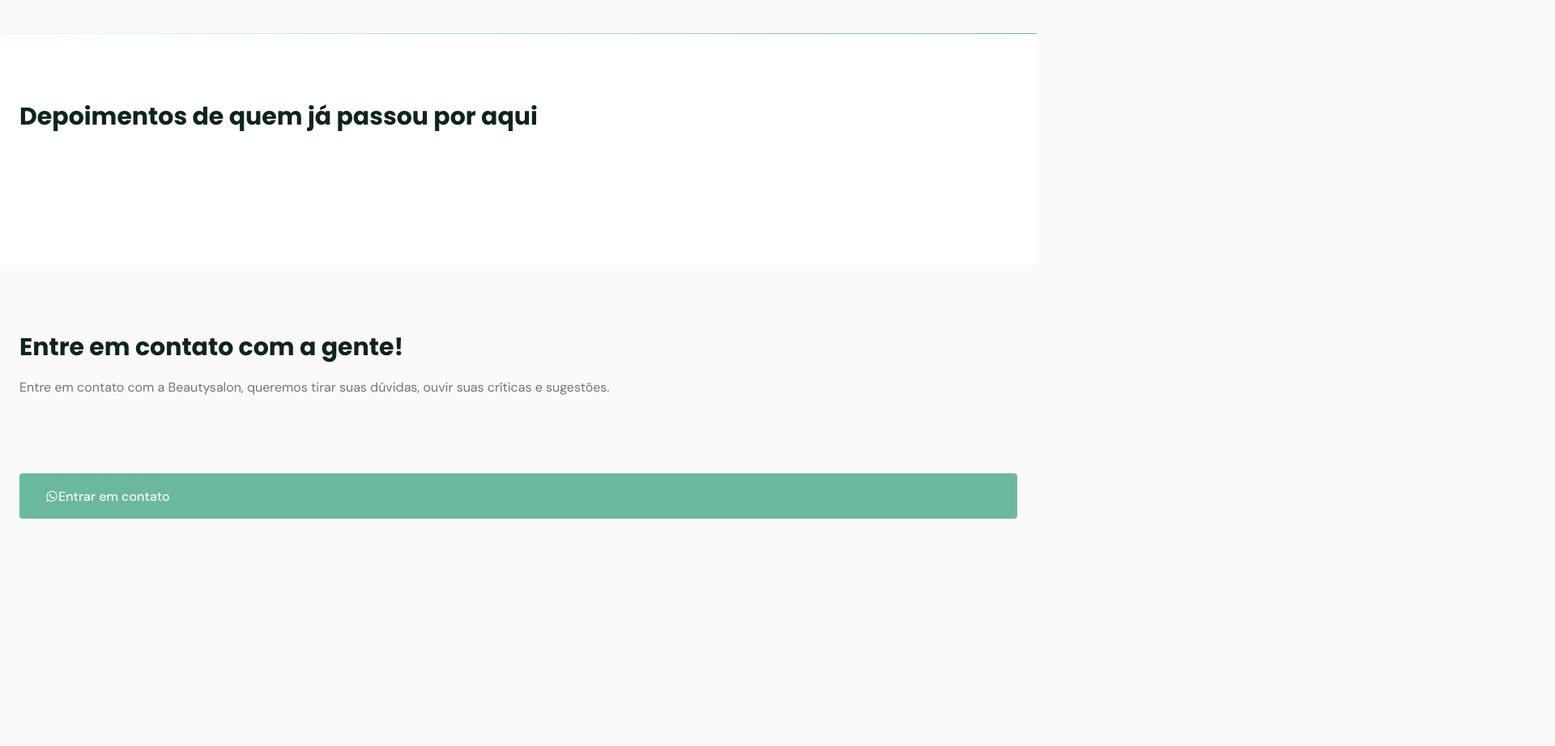
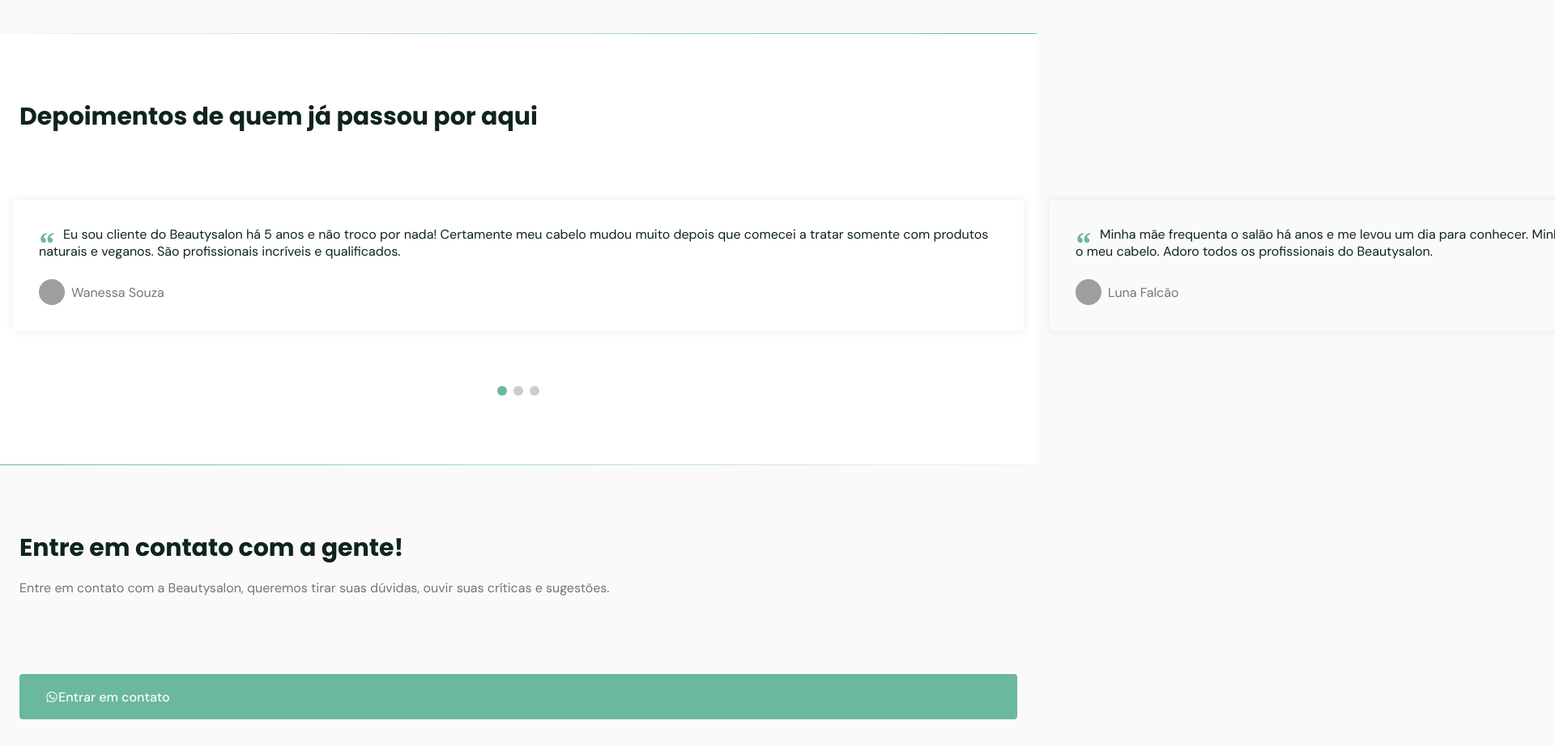
Before and after one commit to leodiman182/beautysalon._MISSION-ORIGIN-ROCKETSEAT, a plain HTML site: page index.html in a window 1280 px wide. Shown: the part 4040-4962 px from the top of the page at 81% size, 1920 px wide, since content can reach past the window. Before the commit the page ends 4761 px from the top, so only its background shows below. Drawn offline with nearby package versions, Linux system fonts and the light colour scheme; grey boxes are pictures that could not be loaded; files whose address does not match are found by name.

Commit message:
Second commit - advancing (testimonials and swiper)

```diff
--- a/index.html
+++ b/index.html
@@ -8,6 +8,13 @@
 
     <!--ICONES-->
     <link rel="stylesheet" href="./assets/fonts/style.css" />
+
+    <!--SWIPER-->
+
+    <link
+      rel="stylesheet"
+      href="https://unpkg.com/swiper@7/swiper-bundle.min.css"
+    />
 
     <!--STYLESHEET-->
     <link rel="stylesheet" href="./style.css" />
@@ -20,6 +27,7 @@
     />
   </head>
   <body>
+    <!--    HEADER    -->
     <header id="header">
       <nav class="container">
         <a class="logo" href="#">beauty<span>salon.</span> </a>
@@ -49,6 +57,7 @@
     </header>
 
     <main>
+      <!--    HOME    -->
       <section class="section" id="home">
         <div class="container grid">
           <div class="image">
@@ -70,6 +79,7 @@
 
       <div class="divider-1"></div>
 
+      <!--    SOBRE    -->
       <section class="section" id="about">
         <div class="container grid">
           <div class="image">
@@ -106,6 +116,7 @@
 
       <div class="divider-2"></div>
 
+      <!--    SERVIÇOS    -->
       <section class="section" id="services">
         <div class="container grid">
           <header>
@@ -147,14 +158,80 @@
 
       <div class="divider-1"></div>
 
+      <!--    DEPOIMENTOS    -->
       <section class="section" id="testimonials">
-        <div class="container grid">
+        <div class="container">
           <header>
             <h2 class="title">Depoimentos de quem já passou por aqui</h2>
           </header>
+          <div class="testimonials swiper-container">
+            <div class="swiper-wrapper">
+              <div class="testimonial swiper-slide">
+                <blockquote>
+                  <p>
+                    <span>&ldquo;</span>
+                    Eu sou cliente do Beautysalon há 5 anos e não troco por
+                    nada! Certamente meu cabelo mudou muito depois que comecei a
+                    tratar somente com produtos naturais e veganos. São
+                    profissionais incríveis e qualificados.
+                  </p>
+                  <cite>
+                    <img
+                      src="https://randomuser.me/api/portraits/women/66.jpg"
+                      alt=""
+                    />
+                    Wanessa Souza
+                  </cite>
+                </blockquote>
+              </div>
+
+              <div class="testimonial swiper-slide">
+                <blockquote>
+                  <p>
+                    <span>&ldquo;</span>
+                    Minha mãe frequenta o salão há anos e me levou um dia para
+                    conhecer. Minha experiência foi incrível, eu continuo
+                    fazendo o a terapia capilar e isso salvou o meu cabelo.
+                    Adoro todos os profissionais do Beautysalon.
+                  </p>
+                  <cite>
+                    <img
+                      src="https://randomuser.me/api/portraits/women/69.jpg"
+                      alt=""
+                    />
+                    Luna Falcão
+                  </cite>
+                </blockquote>
+              </div>
+
+              <div class="testimonial swiper-slide">
+                <blockquote>
+                  <p>
+                    <span>&ldquo;</span>
+                    Lorem ipsum dolor sit, amet consectetur adipisicing elit.
+                    Laudantium velit atque, voluptas commodi, eos dolores in ad
+                    fugiat eligendi voluptatem sequi debitis? Vero blanditiis
+                    quasi earum soluta ad reprehenderit maiores!
+                  </p>
+                  <cite>
+                    <img
+                      src="https://randomuser.me/api/portraits/women/82.jpg"
+                      alt=""
+                    />
+                    Yanka Molenko
+                  </cite>
+                </blockquote>
+              </div>
+            </div>
+
+            <div class="swiper-pagination"></div>
+          </div>
         </div>
       </section>
 
+      <div class="divider-2"></div>
+
+      <!--    CONTATOS    -->
       <section class="section grid" id="contact">
         <div class="container grid">
           <header>
@@ -174,6 +251,7 @@
 
     <footer></footer>
 
+    <script src="https://unpkg.com/swiper@7/swiper-bundle.min.js"></script>
     <script src="main.js"></script>
   </body>
 </html>
--- a/main.js
+++ b/main.js
@@ -31,3 +31,14 @@ window.addEventListener('scroll', function () {
     header.classList.remove('scroll')
   }
 })
+
+/* =================TESTIMONIALS SWIPER================= */
+
+const swiper = new Swiper('.swiper-container', {
+  slidesPerView: 1,
+  pagination: {
+    el: '.swiper-pagination'
+  },
+  mousewheel: true,
+  keyboard: true
+})
--- a/style.css
+++ b/style.css
@@ -374,3 +374,72 @@ nav.show .icon-close {
 #testimonials {
   background: white;
 }
+
+#testimonials .container {
+  margin-left: 0;
+  margin-right: 0;
+}
+
+#testimonials header {
+  margin-bottom: 0;
+  margin-left: 1.5rem;
+  margin-right: 1.5rem;
+}
+
+#testimonials blockquote {
+  padding: 2rem;
+  box-shadow: 0px 0px 12px rgba(0, 0, 0, 0.08);
+  border-radius: 0.25rem;
+}
+
+#testimonials blockquote p {
+  position: relative;
+  text-indent: 1.875rem;
+
+  margin-bottom: 1.5rem;
+  color: var(--title-color);
+}
+
+#testimonials blockquote p span {
+  font: 700 2.5rem 'serif';
+
+  position: absolute;
+  top: -0.375rem;
+  left: -1.875rem;
+
+  color: var(--base-color);
+}
+
+#testimonials cite {
+  display: flex;
+  align-items: center;
+  font-style: normal;
+}
+
+#testimonials cite img {
+  width: 2rem;
+  height: 2rem;
+  object-fit: cover;
+  clip-path: circle();
+  margin-right: 0.5rem;
+}
+
+/* ========= SWIPER ========= */
+
+.swiper-slide {
+  height: auto;
+  padding: 4rem 1rem;
+}
+
+.swiper-pagination {
+  position: static;
+}
+
+.swiper-pagination-bullet {
+  width: 0.75rem;
+  height: 0.75rem;
+}
+
+.swiper-pagination-bullet-active {
+  background: var(--base-color);
+}
```
